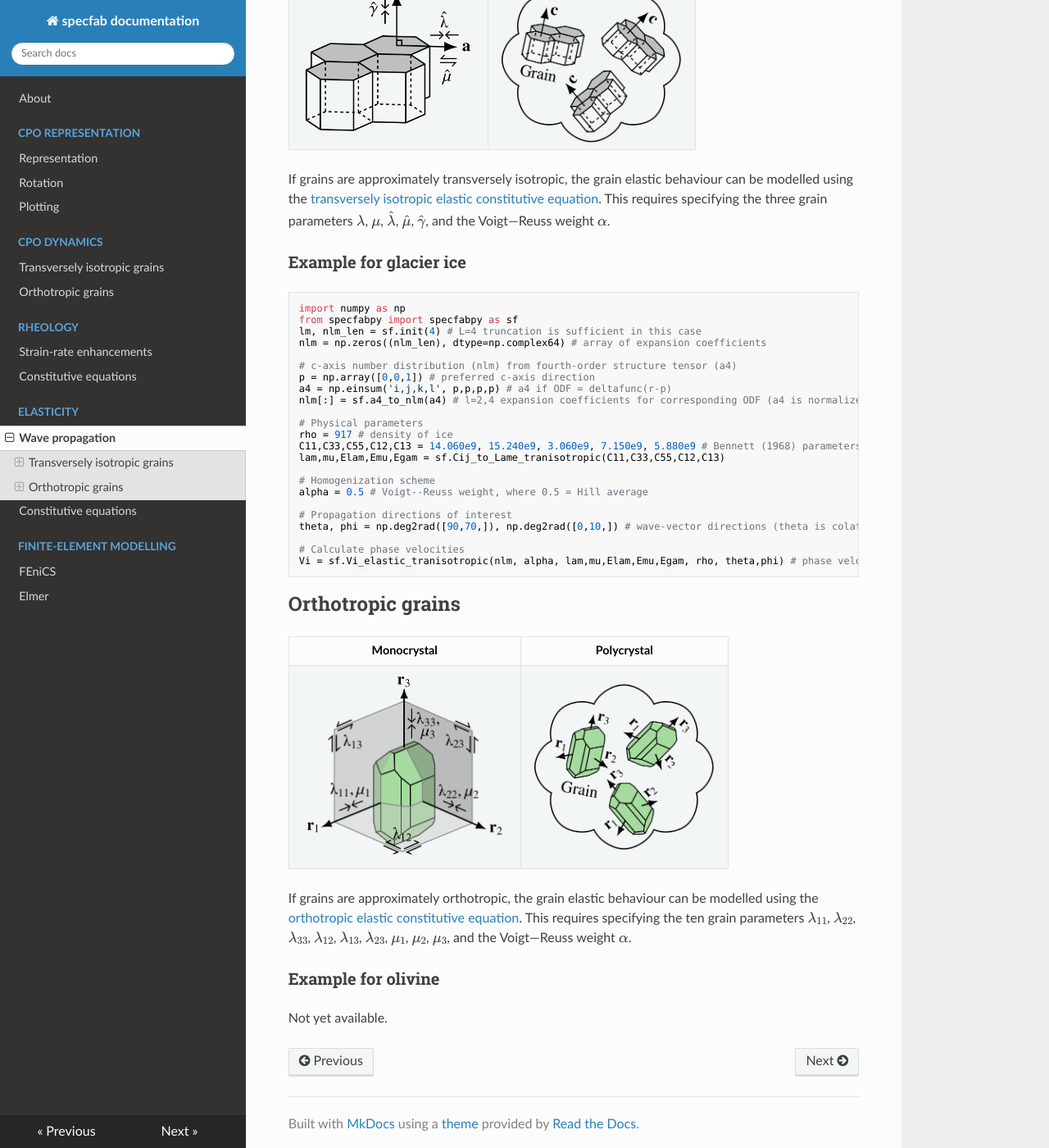
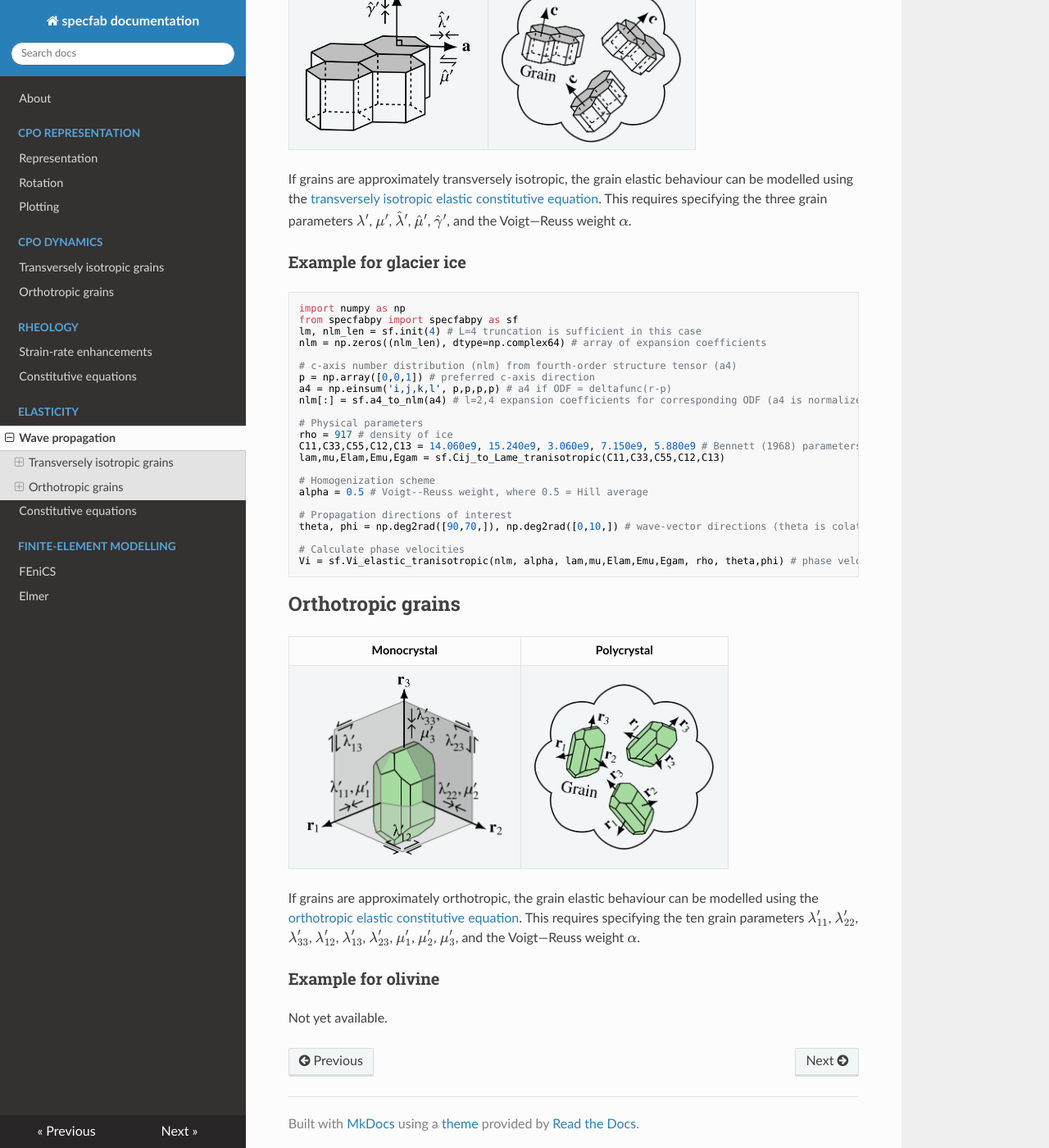
Before and after one commit to nicholasmr/specfab, an MkDocs documentation site: the page built from docs/wavepropagation-elastic.md, in a window 1280 px wide and 1400 px high, scrolled down 816 px. Shown: the whole window at 82% size. Built offline with MkDocs 1.6.1, drawn with Linux system fonts in a browser that asks for light colours; nearby versions of some CDN libraries; formulas are drawn with MathJax 3.

Commit message:
updated docs

```diff
--- a/docs/wavepropagation-elastic.md
+++ b/docs/wavepropagation-elastic.md
@@ -21,7 +21,7 @@ which depends on the CPO, grain elastic parameters, and direction of propagation
 | ![](https://raw.githubusercontent.com/nicholasmr/specfab/main/images/tranisotropic/tranisotropic-elastic-monocrystal.png){: style="width:210px"} | ![](https://raw.githubusercontent.com/nicholasmr/specfab/main/images/tranisotropic/polycrystal.png){: style="width:220px"} |
 
 If grains are approximately transversely isotropic, the grain elastic behaviour can be modelled using the [transversely isotropic elastic constitutive equation](constitutive-elastic.md).
-This requires specifying the three grain parameters $\lambda$, $\mu$, $\hat{\lambda}$, $\hat{\mu}$, $\hat{\gamma}$, and the Voigt&mdash;Reuss weight $\alpha$.
+This requires specifying the three grain parameters $\lambda'$, $\mu'$, $\hat{\lambda}'$, $\hat{\mu}'$, $\hat{\gamma}'$, and the Voigt&mdash;Reuss weight $\alpha$.
 
 ### Example for glacier ice
 
@@ -58,7 +58,7 @@ Vi = sf.Vi_elastic_tranisotropic(nlm, alpha, lam,mu,Elam,Emu,Egam, rho, theta,ph
 | ![](https://raw.githubusercontent.com/nicholasmr/specfab/main/images/orthotropic/orthotropic-elastic-monocrystal.png){: style="width:250px"} | ![](https://raw.githubusercontent.com/nicholasmr/specfab/main/images/orthotropic/polycrystal.png){: style="width:220px"} |
 
 If grains are approximately orthotropic, the grain elastic behaviour can be modelled using the [orthotropic elastic constitutive equation](constitutive-elastic.md).
-This requires specifying the ten grain parameters $\lambda_{11}$, $\lambda_{22}$, $\lambda_{33}$, $\lambda_{12}$, $\lambda_{13}$, $\lambda_{23}$, $\mu_{1}$, $\mu_{2}$, $\mu_{3}$, and the Voigt&mdash;Reuss weight $\alpha$.
+This requires specifying the ten grain parameters $\lambda_{11}'$, $\lambda_{22}'$, $\lambda_{33}'$, $\lambda_{12}'$, $\lambda_{13}'$, $\lambda_{23}'$, $\mu_{1}'$, $\mu_{2}'$, $\mu_{3}'$, and the Voigt&mdash;Reuss weight $\alpha$.
 
 ### Example for olivine
 
```
Also changed, not shown: docs/enhancements-strainrate.md (+2 -2 lines), images/orthotropic/orthotropic-elastic-monocrystal.png, images/orthotropic/orthotropic-viscous-monocrystal.png, images/tranisotropic/tranisotropic-elastic-monocrystal.png, images/tranisotropic/tranisotropic-viscous-monocrystal.png.
